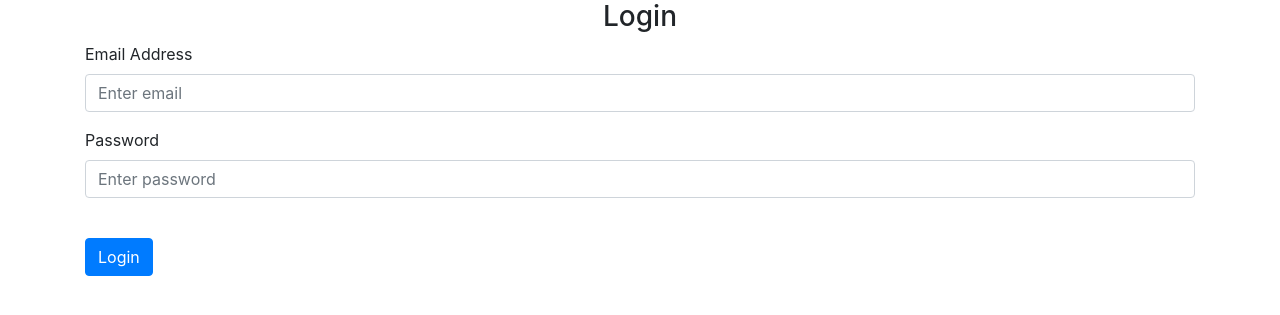
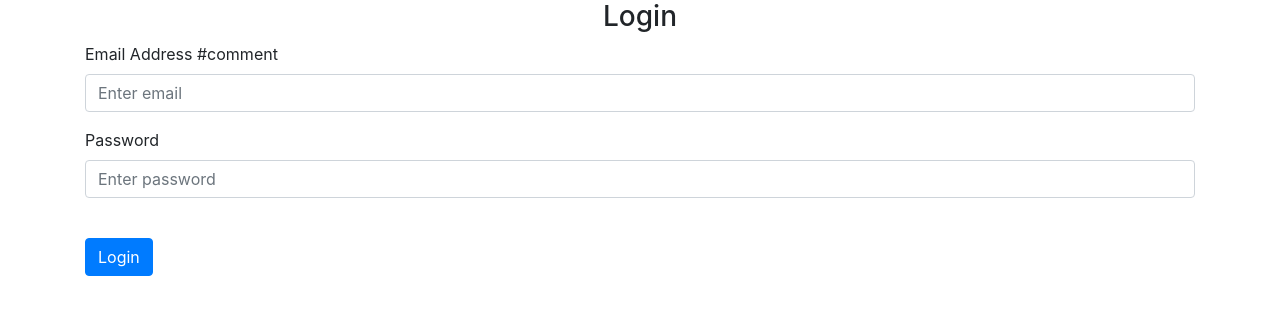
Before and after one commit to Mbwika-07/Flask_webapp, a Flask app: page /login in a window 1280 px wide. Shown: the part 56-371 px from the top of the page. Run offline with Flask 3, Linux system fonts and the light colour scheme; some libraries are stand-ins or nearby versions.

Commit message:
Fix issues

```diff
--- a/website/templates/login.html
+++ b/website/templates/login.html
@@ -3,7 +3,7 @@
     <form method="POST">
       <h3 align="center">Login</h3>
       <div class="form-group">
-        <label for="email">Email Address</label>
+        <label for="email">Email Address</label> #comment
         <input
           type="email"
           class="form-control"
```
